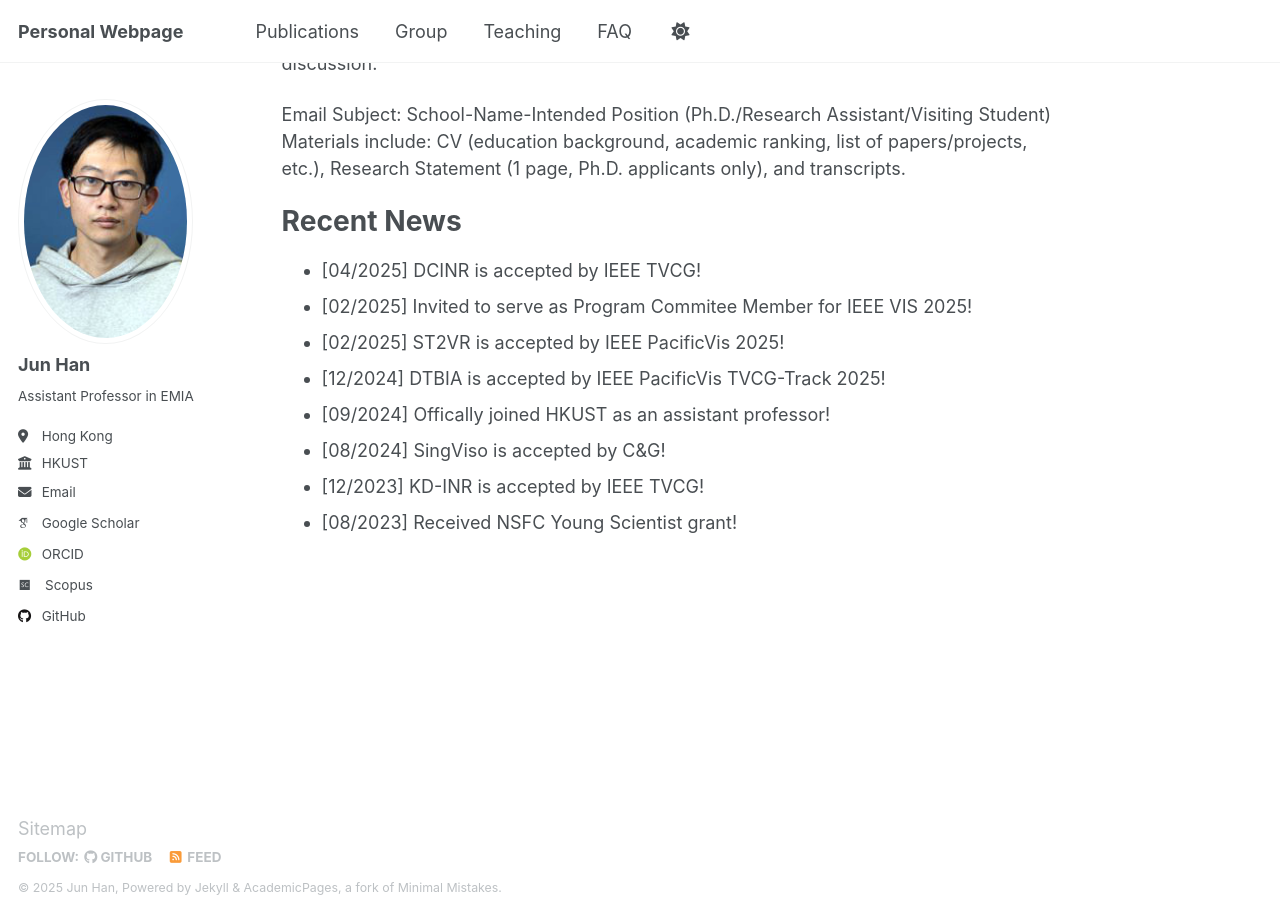
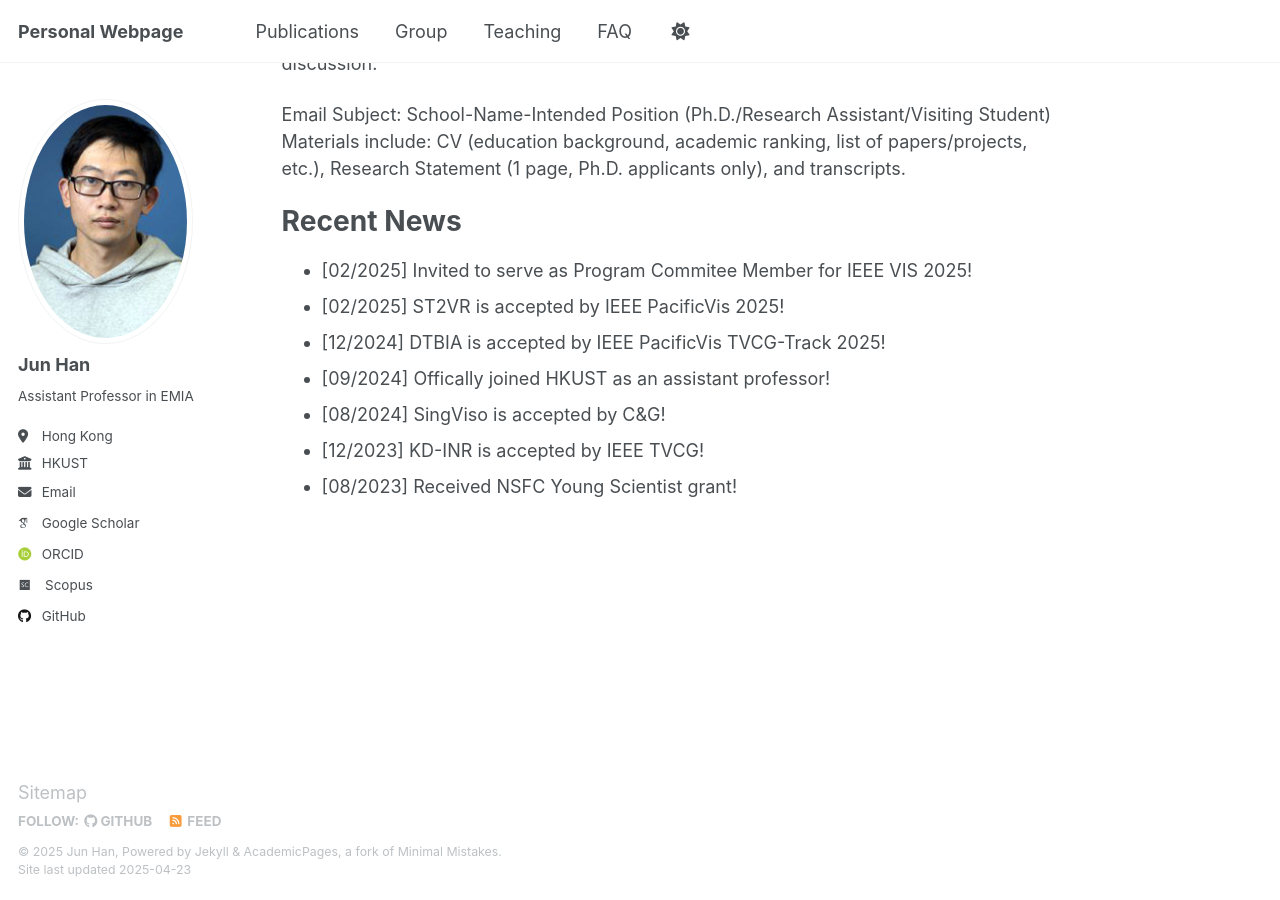
Before and after one commit to stevenhan1991/stevenhan1991.github.io, a Jekyll site: the page built from _pages/about.md, in a window 1280 px wide and 900 px high, scrolled down 964 px. Built offline with Jekyll 4.4.1, drawn with Linux system fonts in a browser that asks for light colours; some web fonts are replaced.

Commit message:
Update about.md

```diff
--- a/_pages/about.md
+++ b/_pages/about.md
@@ -30,7 +30,6 @@ Materials include: CV (education background, academic ranking, list of papers/pr
 
 <h1 id="recent-news">Recent News</h1>
 <ul>
-  <li>[04/2025] DCINR is accepted by IEEE TVCG! </li>
   <li>[02/2025] Invited to serve as Program Commitee Member for IEEE VIS 2025!</li>
   <li>[02/2025] ST2VR is accepted by IEEE PacificVis 2025!</li>
   <li>[12/2024] DTBIA is accepted by IEEE PacificVis TVCG-Track 2025!</li>
```
